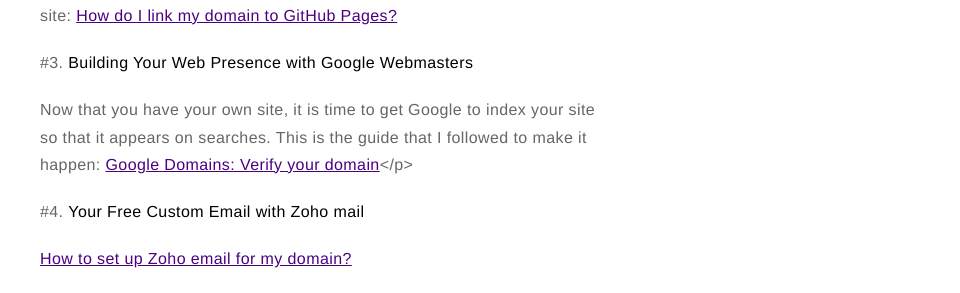
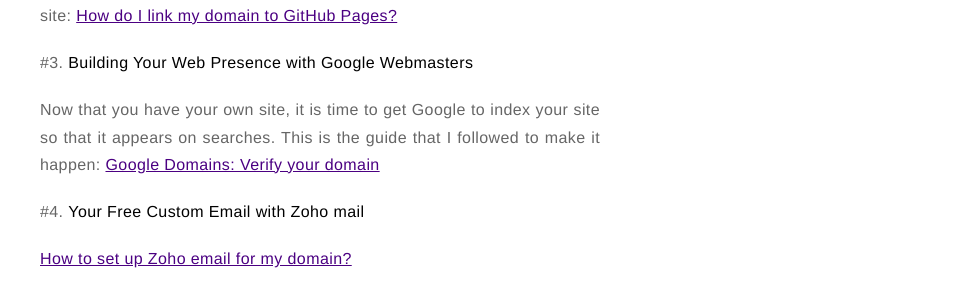
Before and after one commit to jpamata/jpamata.github.io, a Jekyll site: the page built from _posts/2017-10-05-Setting-Up-a-Personal-Site-with-Github-Pages.md, in a window 1280 px wide. Shown: the part 874-1167 px from the top of the page, without its empty margins (320-1280 px from the left). Built offline with Jekyll 4.4.1, drawn with Linux system fonts in a browser that asks for light colours; comment, search, counter and statistics services are not loaded.

Commit message:
Update 2017-10-05-Setting-Up-a-Personal-Site-with-Github-Pages.md

```diff
--- a/_posts/2017-10-05-Setting-Up-a-Personal-Site-with-Github-Pages.md
+++ b/_posts/2017-10-05-Setting-Up-a-Personal-Site-with-Github-Pages.md
@@ -20,7 +20,7 @@
 <p align="justify">Once you have your site up and running on github pages, it is now time to get yourself a domain from namecheap. The process is simple, just go to <a href="https://www.namecheap.com">namecheap</a>, register for an account, search for your chosen domain, add to cart, and buy. After you bought yourself a domain, just follow the official guide by namecheap to connect your new domain to your github pages site: <a href="https://www.namecheap.com/support/knowledgebase/article.aspx/9645/2208/how-do-i-link-my-domain-to-github-pages">How do I link my domain to GitHub Pages?</a></p>
 
 <p align="justify">#3. <strong>Building Your Web Presence with Google Webmasters</strong></p>
-Now that you have your own site, it is time to get Google to index your site so that it appears on searches. This is the guide that I followed to make it happen: <a href="https://support.google.com/a/answer/6248925?hl=en">Google Domains: Verify your domain</a></p>
+<p align="justify">Now that you have your own site, it is time to get Google to index your site so that it appears on searches. This is the guide that I followed to make it happen: <a href="https://support.google.com/a/answer/6248925?hl=en">Google Domains: Verify your domain</a></p>
 
 <p align="justify">#4. <strong>Your Free Custom Email with Zoho mail</strong></p>
 <p align="justify"><a href="https://www.namecheap.com/support/knowledgebase/article.aspx/9758/2208/how-to-set-up-zoho-email-for-my-domain">How to set up Zoho email for my domain?</a></p>
```
